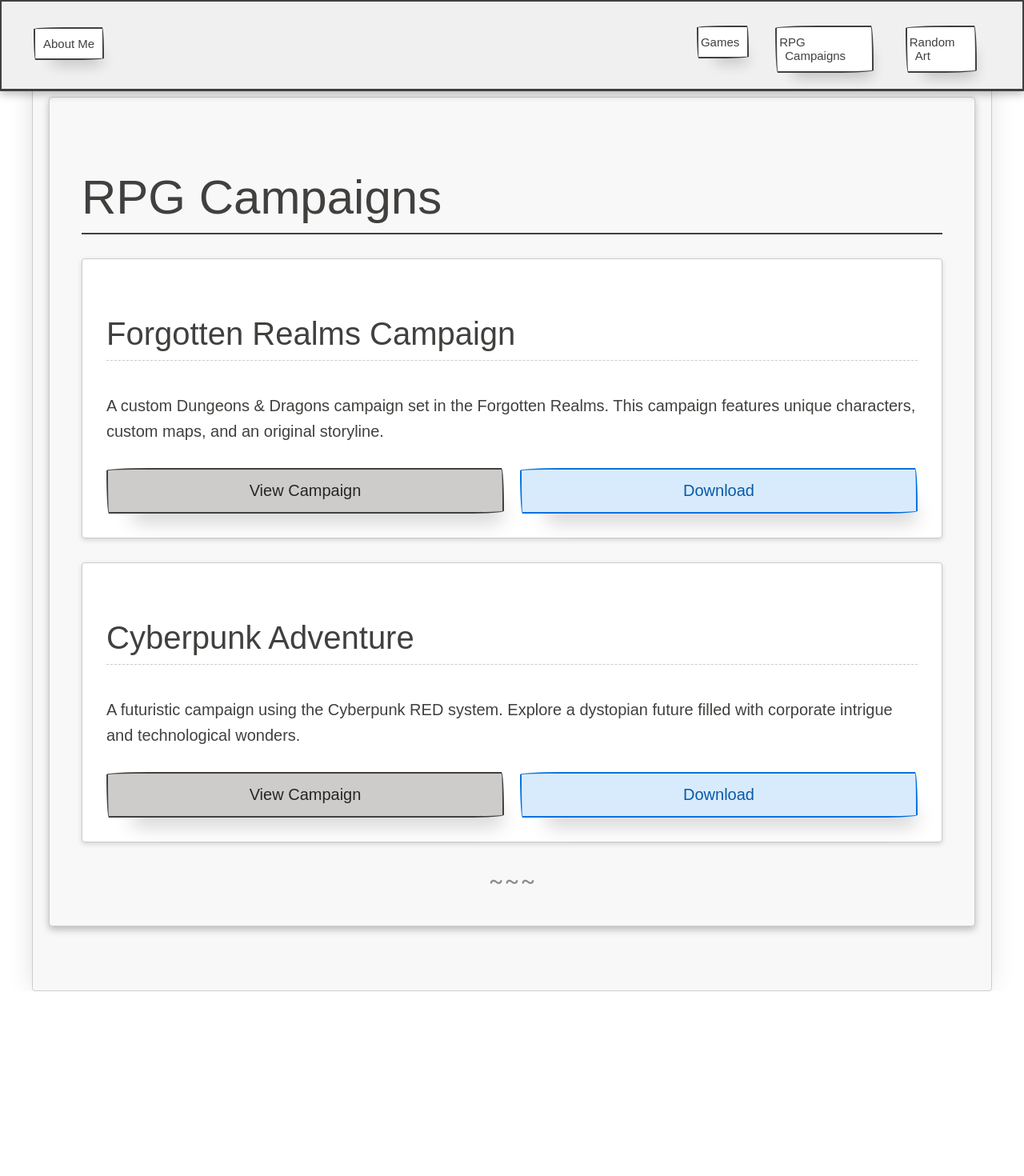
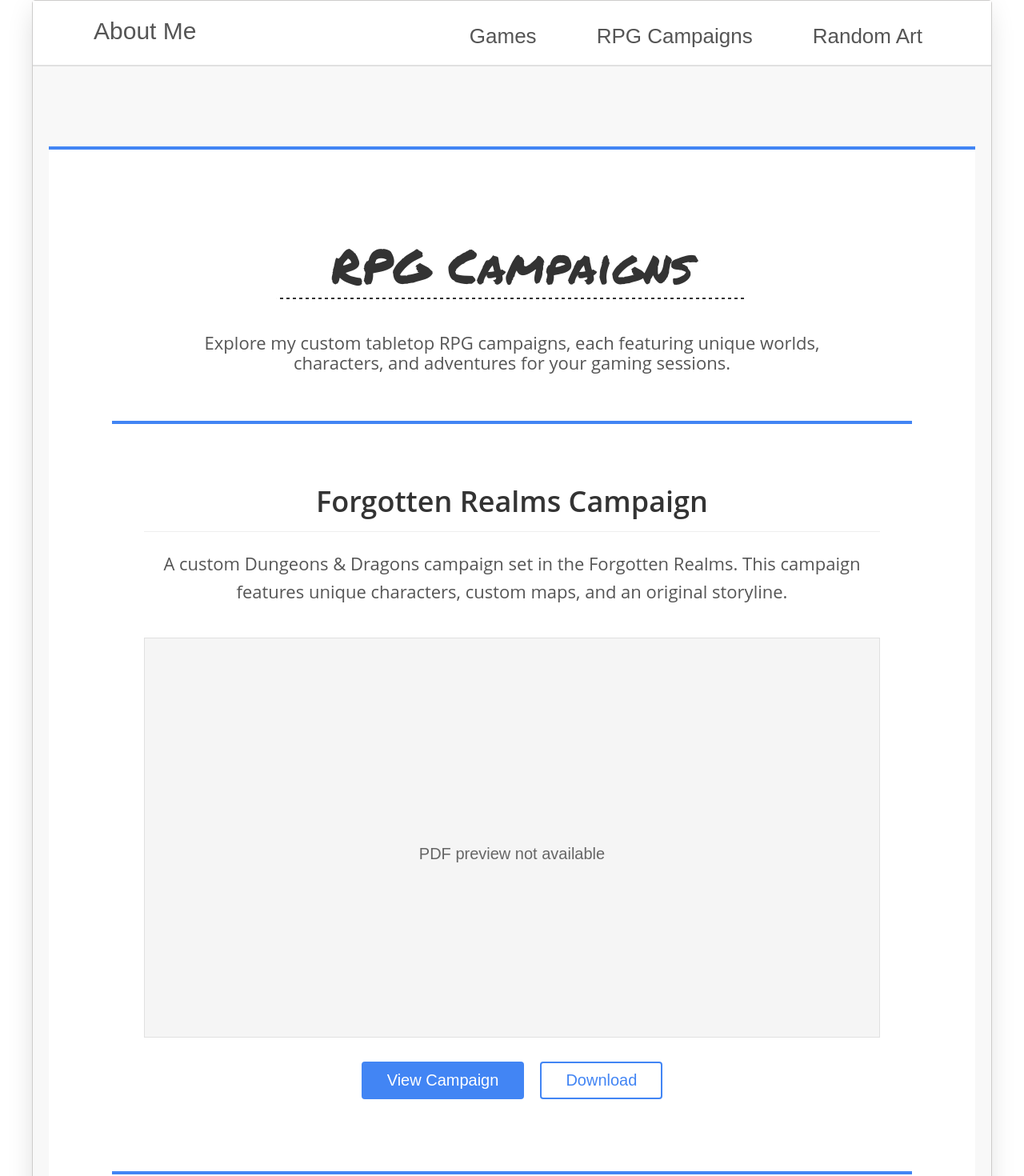
Before and after one commit to WenyeZhou51/site, a React (Create React App) app: page /rpg-campaigns in a window 1280 px wide. Shown: the top 1470 px of the page at 80% size. Before the commit the page ends 1239 px from the top, so only its background shows below. Built offline with nearby package versions, Linux system fonts and the light colour scheme; a web font is replaced by a local one.

Commit message:
restoring website

```diff
--- a/package.json
+++ b/package.json
@@ -7,6 +7,7 @@
     "@testing-library/jest-dom": "^5.17.0",
     "@testing-library/react": "^13.4.0",
     "@testing-library/user-event": "^13.5.0",
+    "papercss": "^1.9.2",
     "react": "^18.3.1",
     "react-dom": "^18.3.1",
     "react-router-dom": "^6.22.0",
--- a/src/components/AboutMe/AboutMe.css
+++ b/src/components/AboutMe/AboutMe.css
@@ -1,64 +1,137 @@
-.about-me-container {
-  margin-bottom: 2rem;
+/* Flat, clean design with consistent typography */
+.about-canvas {
+  position: relative;
+  width: 100%;
+  max-width: 100%;
+  margin: 0;
+  padding: 3rem 2rem;
+  background: #ffffff;
+  border-top: 4px solid #4285f4;
 }
 
 .about-content {
   display: flex;
   flex-direction: column;
   align-items: center;
-  max-width: 800px;
+  text-align: center;
+  max-width: 1200px;
   margin: 0 auto;
 }
 
-.avatar-container {
-  margin-bottom: 2rem;
+.about-title {
+  font-family: 'Permanent Marker', 'Arial', sans-serif;
+  font-size: 3rem;
+  color: #333;
+  margin-bottom: 2.5rem;
+  position: relative;
+  display: inline-block;
 }
 
-.avatar-image {
-  width: 250px;
-  height: 250px;
+.about-title::after {
+  content: '';
+  position: absolute;
+  bottom: -8px;
+  left: 50%;
+  transform: translateX(-50%);
+  width: 130%;
+  height: 2px;
+  background: repeating-linear-gradient(to right, transparent, transparent 4px, #333 4px, #333 8px);
+}
+
+/* Clean portrait styling - larger size */
+.portrait-container {
+  position: relative;
+  width: 350px;
+  height: 350px;
+  margin: 0 auto 3rem;
+}
+
+.portrait {
+  width: 100%;
+  height: 100%;
   border-radius: 50%;
   object-fit: cover;
-  box-shadow: 0 0.3rem 0.5rem rgba(0, 0, 0, 0.2);
-  border: 5px solid #f0f0f0;
+  border: 3px solid #f0f0f0;
 }
 
-.bio-text {
-  margin-bottom: 2rem;
-  width: 100%;
-  max-width: 600px;
+/* Remove paint splash effects */
+.paint-splash {
+  display: none;
 }
 
-.bio-text h3 {
-  margin-bottom: 1rem;
-  font-size: 1.8rem;
-  color: var(--primary);
+/* Clean, consistent bio styling */
+.bio-container {
+  max-width: 650px;
+  margin: 0 auto;
 }
 
-.bio-text p {
-  font-size: 1.2rem;
-  line-height: 1.6;
+/* Making name-tag match bio styling */
+.name-tag {
+  font-family: 'Open Sans', 'Helvetica', sans-serif;
+  font-size: 1.1rem;
+  font-weight: normal;
   color: #555;
+  margin-bottom: 1.5rem;
+}
+
+.bio {
+  font-family: 'Open Sans', 'Helvetica', sans-serif;
+  font-size: 1.1rem;
+  line-height: 1.7;
+  color: #555;
+  margin: 0 auto;
+}
+
+/* Remove quote marks */
+.bio::before, .bio::after {
+  display: none;
+}
+
+/* Remove all sketch elements */
+.sketch-elements {
+  display: none;
 }
 
 /* Media queries for responsiveness */
-@media (min-width: 768px) {
-  .about-content {
-    padding: 1rem;
+@media (max-width: 768px) {
+  .about-canvas {
+    margin: 2rem auto;
+    padding: 2rem 1.5rem;
+  }
+
+  .about-title {
+    font-size: 2.5rem;
+  }
+
+  .portrait-container {
+    width: 280px;
+    height: 280px;
+  }
+
+  .name-tag {
+    font-size: 1.1rem;
   }
 }
 
-@media (max-width: 767px) {
-  .avatar-image {
-    width: 200px;
-    height: 200px;
+@media (max-width: 480px) {
+  .about-canvas {
+    padding: 1.5rem 1rem;
   }
 
-  .bio-text h3 {
-    font-size: 1.5rem;
+  .about-title {
+    font-size: 2rem;
   }
 
-  .bio-text p {
+  .portrait-container {
+    width: 250px;
+    height: 250px;
+  }
+
+  .name-tag {
+    font-size: 1rem;
+  }
+
+  .bio {
     font-size: 1rem;
   }
 }
--- a/src/components/Creations/Creations.css
+++ b/src/components/Creations/Creations.css
@@ -1,3 +1,25 @@
+/* Main container - match AboutMe styling */
+.about-title {
+  font-family: 'Permanent Marker', 'Arial', sans-serif;
+  font-size: 3rem;
+  color: #333;
+  margin-bottom: 2.5rem;
+  position: relative;
+  display: inline-block;
+  text-align: center;
+}
+
+.about-title::after {
+  content: '';
+  position: absolute;
+  bottom: -8px;
+  left: 50%;
+  transform: translateX(-50%);
+  width: 130%;
+  height: 2px;
+  background: repeating-linear-gradient(to right, transparent, transparent 4px, #333 4px, #333 8px);
+}
+
 .art-container {
   padding: 2rem;
   margin-top: 4rem;
@@ -12,32 +34,42 @@
 .art-intro {
   text-align: center;
   max-width: 800px;
-  margin: 0 auto 2rem;
+  margin: 0 auto 3rem;
   font-size: 1.1rem;
   color: #555;
+  font-family: 'Open Sans', 'Helvetica', sans-serif;
 }
 
 .art-projects {
   display: flex;
   flex-direction: column;
-  gap: 2rem;
+  width: 100%;
+  max-width: 1000px;
+  margin: 0 auto;
 }
 
 .art-project-card {
-  margin-bottom: 1rem;
+  background-color: #ffffff;
+  padding: 2rem;
+  margin-bottom: 2.5rem;
+  border-top: 4px solid #4285f4;
+  width: 100%;
 }
 
 .art-project-title {
-  font-size: 1.5rem;
+  font-size: 1.8rem;
   margin-bottom: 1rem;
-  color: var(--primary);
-  border-bottom: 1px dashed #ccc;
-  padding-bottom: 0.5rem;
+  color: #333;
+  border-bottom: 1px solid #eee;
+  padding-bottom: 0.8rem;
+  font-family: 'Open Sans', 'Helvetica', sans-serif;
+  font-weight: 600;
 }
 
 .art-project-description {
+  font-family: 'Open Sans', 'Helvetica', sans-serif;
   font-size: 1.1rem;
-  margin-bottom: 1.5rem;
+  margin-bottom: 2rem;
   line-height: 1.6;
   color: #555;
 }
@@ -60,7 +92,7 @@
   width: 100%;
   height: 500px;
   margin-bottom: 1.5rem;
-  border: 1px solid #e6e7e9;
+  border: 1px solid #e0e0e0;
   background-color: #f5f5f5;
 }
 
@@ -94,11 +126,12 @@
   max-width: 100%;
   max-height: 600px;
   object-fit: contain;
-  border: 1px solid #e6e7e9;
+  border: 1px solid #e0e0e0;
   margin-bottom: 1rem;
 }
 
 .image-caption {
+  font-family: 'Open Sans', 'Helvetica', sans-serif;
   font-size: 1.1rem;
   color: #555;
   margin: 1rem 0;
@@ -128,7 +161,7 @@
   max-width: 100%;
   max-height: 500px;
   object-fit: contain;
-  border: 1px solid #e6e7e9;
+  border: 1px solid #e0e0e0;
 }
 
 .gallery-thumbnails {
@@ -143,19 +176,20 @@
 .gallery-thumbnail {
   width: 100px;
   height: 100px;
-  border: 2px solid #e6e7e9;
+  border: 2px solid #e0e0e0;
   border-radius: 4px;
   overflow: hidden;
   cursor: pointer;
-  transition: transform 0.2s, border-color 0.2s;
+  transition: all 0.3s ease;
 }
 
 .gallery-thumbnail:hover {
   transform: translateY(-3px);
+  border-color: #4285f4;
 }
 
 .gallery-thumbnail.active {
-  border-color: var(--primary);
+  border-color: #4285f4;
 }
 
 .gallery-thumbnail img {
@@ -173,14 +207,46 @@
   width: 100%;
 }
 
-.art-actions .paper-btn {
+.art-actions a {
+  display: inline-block;
+  padding: 0.5rem 1.5rem;
+  background: none;
+  border: 2px solid #4285f4;
+  color: #4285f4;
+  font-weight: 500;
+  text-decoration: none;
+  border-radius: 4px;
+  transition: all 0.3s ease;
   min-width: 120px;
+  text-align: center;
+}
+
+.art-actions a:hover {
+  background-color: #4285f4;
+  color: white;
+}
+
+.art-actions a.btn-primary {
+  background-color: #4285f4;
+  color: white;
+}
+
+.art-actions a.btn-primary:hover {
+  background-color: #2d76e7;
 }
 
 /* Responsive adjustments */
 @media (max-width: 768px) {
+  .about-title {
+    font-size: 2.5rem;
+  }
+
   .art-project-title {
-    font-size: 1.3rem;
+    font-size: 1.5rem;
+  }
+
+  .art-project-card {
+    padding: 1.5rem;
   }
 
   .pdf-preview {
@@ -197,8 +263,22 @@
     align-items: center;
   }
 
-  .art-actions .paper-btn {
+  .art-actions a {
     width: 100%;
     max-width: 200px;
   }
 }
+
+@media (max-width: 480px) {
+  .about-title {
+    font-size: 2rem;
+  }
+
+  .art-project-title {
+    font-size: 1.3rem;
+  }
+
+  .art-project-card {
+    padding: 1rem;
+  }
+}
--- a/src/components/DevJournal/DevJournal.css
+++ b/src/components/DevJournal/DevJournal.css
@@ -1,63 +1,76 @@
-.campaign-container {
-  padding: 2rem;
-  margin-top: 4rem;
+/* Main container - match AboutMe and Random Art styling */
+.about-title {
+  font-family: 'Permanent Marker', 'Arial', sans-serif;
+  font-size: 3rem;
+  color: #333;
+  margin-bottom: 2.5rem;
+  position: relative;
+  display: inline-block;
+  text-align: center;
 }
 
-.campaign-header {
-  text-align: center;
-  margin-bottom: 1rem;
-  color: #41403e;
+.about-title::after {
+  content: '';
+  position: absolute;
+  bottom: -8px;
+  left: 50%;
+  transform: translateX(-50%);
+  width: 130%;
+  height: 2px;
+  background: repeating-linear-gradient(to right, transparent, transparent 4px, #333 4px, #333 8px);
 }
 
 .campaign-intro {
   text-align: center;
   max-width: 800px;
-  margin: 0 auto 2rem;
+  margin: 0 auto 3rem;
   font-size: 1.1rem;
+  color: #555;
+  font-family: 'Open Sans', 'Helvetica', sans-serif;
+}
+
+.campaigns-list {
+  display: flex;
+  flex-direction: column;
+  width: 100%;
+  max-width: 1000px;
+  margin: 0 auto;
+}
+
+.campaign-card {
+  background-color: #ffffff;
+  padding: 2rem;
+  margin-bottom: 2.5rem;
+  border-top: 4px solid #4285f4;
+  width: 100%;
+}
+
+.campaign-title {
+  font-size: 1.8rem;
+  margin-bottom: 1rem;
+  color: #333;
+  border-bottom: 1px solid #eee;
+  padding-bottom: 0.8rem;
+  font-family: 'Open Sans', 'Helvetica', sans-serif;
+  font-weight: 600;
+}
+
+.campaign-description {
+  font-family: 'Open Sans', 'Helvetica', sans-serif;
+  font-size: 1.1rem;
+  margin-bottom: 2rem;
+  line-height: 1.6;
   color: #555;
 }
 
-.campaigns-grid {
-  margin-top: 2rem;
-}
-
-.campaign-col {
-  margin-bottom: 2rem;
-}
-
-.campaign-card {
-  margin-bottom: 1.5rem;
-  background-color: white;
-  padding: 1.5rem;
-  border: 1px solid #ccc;
-  border-radius: 4px;
-  box-shadow: 0 0.1rem 0.3rem rgba(0, 0, 0, 0.15);
-}
-
-.campaign-card h3 {
-  margin-bottom: 1rem;
-  color: var(--primary);
-  border-bottom: 1px dashed #ccc;
-  padding-bottom: 0.5rem;
-}
-
-.campaign-card p {
-  line-height: 1.6;
-  margin-bottom: 1.5rem;
-}
-
+/* PDF preview styles */
 .campaign-preview {
   width: 100%;
-  height: 200px;
+  height: 500px;
+  margin-bottom: 1.5rem;
+  border: 1px solid #e0e0e0;
+  background-color: #f5f5f5;
   overflow: hidden;
-  border-bottom: 1px solid #e6e7e9;
-  background-color: #f0f0f0;
-}
-
-.pdf-thumbnail {
-  width: 100%;
-  height: 100%;
-  position: relative;
 }
 
 .pdf-object {
@@ -71,71 +84,91 @@
   align-items: center;
   justify-content: center;
   height: 100%;
-  background-color: #f5f5f5;
   color: #666;
   text-align: center;
   padding: 20px;
 }
 
-.campaign-content {
-  padding: 1.5rem;
-  flex-grow: 1;
-  display: flex;
-  flex-direction: column;
-}
-
-.campaign-title {
-  margin-top: 0;
-  margin-bottom: 1rem;
-  font-size: 1.5rem;
-}
-
-.campaign-description {
-  flex-grow: 1;
-  margin-bottom: 1.5rem;
-  line-height: 1.6;
-  color: #555;
-}
-
-.campaign-tags {
-  margin-bottom: 1.5rem;
-  display: flex;
-  flex-wrap: wrap;
-  gap: 0.5rem;
-}
-
-.campaign-tags .badge {
-  background-color: #f0f0f0;
-  color: #555;
-  padding: 0.25rem 0.75rem;
-  border-radius: 15px;
-  font-size: 0.8rem;
-}
-
+/* Action buttons */
 .campaign-actions {
   display: flex;
   gap: 1rem;
-  justify-content: space-between;
+  justify-content: center;
+  margin-top: 1.5rem;
+  width: 100%;
 }
 
-.campaign-actions .paper-btn {
-  flex: 1;
+.campaign-actions a {
+  display: inline-block;
+  padding: 0.5rem 1.5rem;
+  background: none;
+  border: 2px solid #4285f4;
+  color: #4285f4;
+  font-weight: 500;
+  text-decoration: none;
+  border-radius: 4px;
+  transition: all 0.3s ease;
+  min-width: 120px;
   text-align: center;
-  margin: 0;
+}
+
+.campaign-actions a:hover {
+  background-color: #4285f4;
+  color: white;
+}
+
+.campaign-actions a.btn-primary {
+  background-color: #4285f4;
+  color: white;
+}
+
+.campaign-actions a.btn-primary:hover {
+  background-color: #2d76e7;
 }
 
 /* Responsive adjustments */
 @media (max-width: 768px) {
+  .about-title {
+    font-size: 2.5rem;
+  }
+
+  .campaign-title {
+    font-size: 1.5rem;
+  }
+
+  .campaign-card {
+    padding: 1.5rem;
+  }
+
   .campaign-preview {
-    height: 150px;
+    height: 400px;
   }
 
   .campaign-actions {
     flex-direction: column;
-    gap: 0.5rem;
+    align-items: center;
   }
 
-  .campaign-card h3 {
+  .campaign-actions a {
+    width: 100%;
+    max-width: 200px;
+  }
+}
+
+@media (max-width: 480px) {
+  .about-title {
+    font-size: 2rem;
+  }
+
+  .campaign-title {
     font-size: 1.3rem;
   }
+
+  .campaign-card {
+    padding: 1rem;
+  }
+
+  .campaign-preview {
+    height: 300px;
+  }
 }
--- a/src/components/DevJournal/DevJournal.js
+++ b/src/components/DevJournal/DevJournal.js
@@ -3,56 +3,88 @@
 
 function DevJournal() {
   return (
-    <div className="paper section">
-      <h2 className="title">RPG Campaigns</h2>
-      <div className="content">
-        <div className="card campaign-card">
-          <h3>Forgotten Realms Campaign</h3>
-          <p>
+    <div className="about-canvas">
+      <div className="about-content">
+        <h2 className="about-title">RPG Campaigns</h2>
+        <p className="campaign-intro">
+          Explore my custom tabletop RPG campaigns, each featuring unique worlds, characters, and adventures for your gaming sessions.
+        </p>
+
+        <div className="campaigns-list">
+          <div className="campaign-card">
+            <h3 className="campaign-title">Forgotten Realms Campaign</h3>
+            <p className="campaign-description">
               A custom Dungeons & Dragons campaign set in the Forgotten Realms.
               This campaign features unique characters, custom maps, and an original storyline.
             </p>
+
+            <div className="campaign-preview">
+              <object
+                data={process.env.PUBLIC_URL + "/Asset/RPG Campaings/Red.pdf#page=1"}
+                type="application/pdf"
+                className="pdf-object"
+              >
+                <div className="pdf-fallback">
+                  <p>PDF preview not available</p>
+                </div>
+              </object>
+            </div>
+
             <div className="campaign-actions">
               <a
                 href={process.env.PUBLIC_URL + "/Asset/RPG Campaings/Red.pdf"}
                 target="_blank"
                 rel="noopener noreferrer"
-              className="paper-btn btn-primary"
+                className="btn-primary"
               >
                 View Campaign
               </a>
               <a
                 href={process.env.PUBLIC_URL + "/Asset/RPG Campaings/Red.pdf"}
                 download
-              className="paper-btn btn-secondary"
+                className="btn-secondary"
               >
                 Download
               </a>
             </div>
           </div>
 
-        <div className="card campaign-card">
-          <h3>Cyberpunk Adventure</h3>
-          <p>
+          <div className="campaign-card">
+            <h3 className="campaign-title">Cyberpunk Adventure</h3>
+            <p className="campaign-description">
               A futuristic campaign using the Cyberpunk RED system.
               Explore a dystopian future filled with corporate intrigue and technological wonders.
             </p>
+
+            <div className="campaign-preview">
+              <object
+                data={process.env.PUBLIC_URL + "/Asset/RPG Campaings/Blue.pdf#page=1"}
+                type="application/pdf"
+                className="pdf-object"
+              >
+                <div className="pdf-fallback">
+                  <p>PDF preview not available</p>
+                </div>
+              </object>
+            </div>
+
             <div className="campaign-actions">
               <a
                 href={process.env.PUBLIC_URL + "/Asset/RPG Campaings/Blue.pdf"}
                 target="_blank"
                 rel="noopener noreferrer"
-              className="paper-btn btn-primary"
+                className="btn-primary"
               >
                 View Campaign
               </a>
               <a
                 href={process.env.PUBLIC_URL + "/Asset/RPG Campaings/Blue.pdf"}
                 download
-              className="paper-btn btn-secondary"
+                className="btn-secondary"
               >
                 Download
               </a>
+            </div>
           </div>
         </div>
       </div>
--- a/src/components/Navbar/Navbar.css
+++ b/src/components/Navbar/Navbar.css
@@ -2,14 +2,13 @@
   display: flex;
   justify-content: space-between;
   align-items: center;
-  padding: 1rem;
-  background-color: #f0f0f0;
-  box-shadow: 0 0.2rem 0.5rem rgba(0, 0, 0, 0.25);
+  padding: 1rem 2rem;
+  background-color: #fff;
   position: sticky;
   top: 0;
   z-index: 1000;
-  border-bottom: 3px solid #41403e;
-  border-radius: 0;
+  border-bottom: 2px solid #e0e0e0;
+  transition: all 0.3s ease;
 }
 
 .nav-brand h3 {
@@ -20,6 +19,35 @@
 .nav-brand a {
   text-decoration: none;
   margin: 0;
+  color: #555;
+  font-weight: 500;
+  position: relative;
+  transition: all 0.3s ease;
+  border: none;
+  background: none;
+  box-shadow: none;
+  padding: 0.5rem 0.8rem;
+}
+
+.nav-brand a:hover {
+  color: #4285f4;
+  background: none;
+  box-shadow: none;
+}
+
+.nav-brand a::after {
+  content: '';
+  position: absolute;
+  bottom: 0;
+  left: 0;
+  width: 0;
+  height: 2px;
+  background: #4285f4;
+  transition: width 0.3s ease;
+}
+
+.nav-brand a:hover::after {
+  width: 100%;
 }
 
 .collapsible {
@@ -32,12 +60,41 @@
   list-style: none;
   margin: 0;
   padding: 0;
-  gap: 1rem;
+  gap: 1.5rem;
 }
 
 .inline li a {
   text-decoration: none;
   margin: 0;
+  color: #555;
+  font-weight: 500;
+  position: relative;
+  transition: all 0.3s ease;
+  border: none;
+  background: none;
+  box-shadow: none;
+  padding: 0.5rem 0.8rem;
+}
+
+.inline li a:hover {
+  color: #4285f4;
+  background: none;
+  box-shadow: none;
+}
+
+.inline li a::after {
+  content: '';
+  position: absolute;
+  bottom: 0;
+  left: 0;
+  width: 0;
+  height: 2px;
+  background: #4285f4;
+  transition: width 0.3s ease;
+}
+
+.inline li a:hover::after {
+  width: 100%;
 }
 
 .hamburger {
@@ -46,6 +103,10 @@
 
 /* Mobile menu styles */
 @media (max-width: 768px) {
+  .paper-navbar {
+    padding: 0.8rem 1.5rem;
+  }
+
   .collapsible {
     position: relative;
   }
@@ -54,14 +115,35 @@
     display: block;
     cursor: pointer;
     padding: 0.5rem;
+    border-radius: 4px;
+    transition: background-color 0.3s ease;
+  }
+
+  .hamburger:hover {
+    background-color: rgba(66, 133, 244, 0.1);
   }
 
   .bar1, .bar2, .bar3 {
     width: 25px;
-    height: 3px;
-    background-color: #41403e;
+    height: 2px;
+    background-color: #555;
     margin: 5px 0;
     transition: 0.4s;
+    border-radius: 1px;
+  }
+
+  input:checked + .hamburger .bar1 {
+    transform: rotate(-45deg) translate(-5px, 6px);
+    background-color: #4285f4;
+  }
+
+  input:checked + .hamburger .bar2 {
+    opacity: 0;
+  }
+
+  input:checked + .hamburger .bar3 {
+    transform: rotate(45deg) translate(-5px, -6px);
+    background-color: #4285f4;
   }
 
   .collapsible input {
@@ -71,23 +153,30 @@
   .collapsible-body {
     display: none;
     position: absolute;
-    top: 100%;
+    top: calc(100% + 10px);
     right: 0;
-    background-color: #f0f0f0;
+    background-color: #fff;
     padding: 1rem;
-    box-shadow: 0 0.2rem 0.5rem rgba(0, 0, 0, 0.25);
-    border: 1px solid #41403e;
+    box-shadow: 0 4px 12px rgba(0, 0, 0, 0.1);
     border-radius: 4px;
     min-width: 200px;
+    transition: all 0.3s ease;
+    border: 1px solid #e0e0e0;
   }
 
   .collapsible-body.open {
     display: block;
+    animation: fadeIn 0.3s ease;
+  }
+
+  @keyframes fadeIn {
+    from { opacity: 0; transform: translateY(-10px); }
+    to { opacity: 1; transform: translateY(0); }
   }
 
   .inline {
     flex-direction: column;
-    gap: 0.5rem;
+    gap: 0.8rem;
   }
 
   .inline li {
@@ -98,5 +187,11 @@
     display: block;
     width: 100%;
     text-align: center;
+    padding: 0.8rem;
+    border-radius: 4px;
+  }
+
+  .inline li a:hover {
+    background-color: rgba(66, 133, 244, 0.1);
   }
 }
--- a/src/components/Navbar/Navbar.js
+++ b/src/components/Navbar/Navbar.js
@@ -10,9 +10,9 @@
   };
 
   return (
-    <nav className="border fixed paper-navbar">
+    <nav className="paper-navbar">
       <div className="nav-brand">
-        <h3><Link to="/about-me" className="paper-btn btn-small">About Me</Link></h3>
+        <h3><Link to="/about-me">About Me</Link></h3>
       </div>
       <div className="collapsible">
         <input
@@ -29,9 +29,9 @@
         </label>
         <div className={`collapsible-body ${menuOpen ? 'open' : ''}`}>
           <ul className="inline">
-            <li><Link to="/" className="paper-btn btn-small">Games</Link></li>
-            <li><Link to="/rpg-campaigns" className="paper-btn btn-small">RPG Campaigns</Link></li>
-            <li><Link to="/random-art" className="paper-btn btn-small">Random Art</Link></li>
+            <li><Link to="/">Games</Link></li>
+            <li><Link to="/rpg-campaigns">RPG Campaigns</Link></li>
+            <li><Link to="/random-art">Random Art</Link></li>
           </ul>
         </div>
       </div>
--- a/src/index.css
+++ b/src/index.css
@@ -1,13 +1,26 @@
+@import url('https://fonts.googleapis.com/css2?family=Comic+Neue:wght@300;400;700&family=Permanent+Marker&family=Quicksand:wght@300;400;500;600;700&display=swap');
+
 body {
   margin: 0;
-  font-family: -apple-system, BlinkMacSystemFont, 'Segoe UI', 'Roboto', 'Oxygen',
+  font-family: 'Quicksand', 'Comic Neue', -apple-system, BlinkMacSystemFont, 'Segoe UI', 'Roboto', 'Oxygen',
     'Ubuntu', 'Cantarell', 'Fira Sans', 'Droid Sans', 'Helvetica Neue',
     sans-serif;
   -webkit-font-smoothing: antialiased;
   -moz-osx-font-smoothing: grayscale;
+  overflow-x: hidden;
 }
 
 code {
   font-family: source-code-pro, Menlo, Monaco, Consolas, 'Courier New',
     monospace;
 }
+
+/* Smooth scrolling for all pages */
+html {
+  scroll-behavior: smooth;
+}
+
+/* Selection highlight color */
+::selection {
+  background-color: rgba(129, 199, 132, 0.3);
+}
--- a/src/index.js
+++ b/src/index.js
@@ -1,5 +1,6 @@
 import React from 'react';
 import ReactDOM from 'react-dom/client';
+import 'papercss/dist/paper.min.css';
 import './index.css';
 import App from './App';
 import reportWebVitals from './reportWebVitals';
```
Also changed, not shown: src/components/AboutMe/AboutMe.js (+9 -7 lines), src/components/Creations/Creations.js (+5 -3 lines), 1 other file (tests, documents, lock files or other folders). Lines whose indentation alone changed are shown as unchanged.
